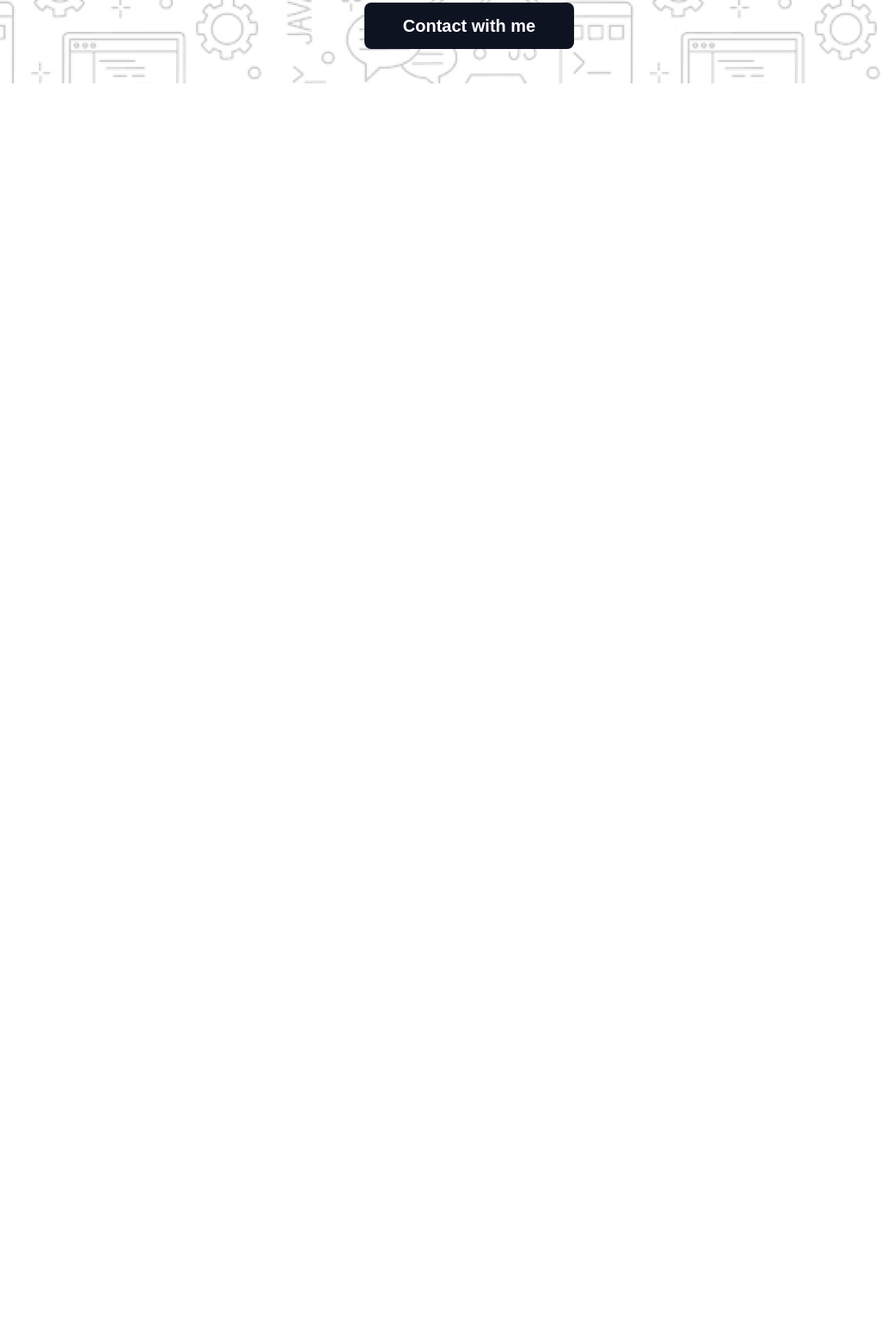
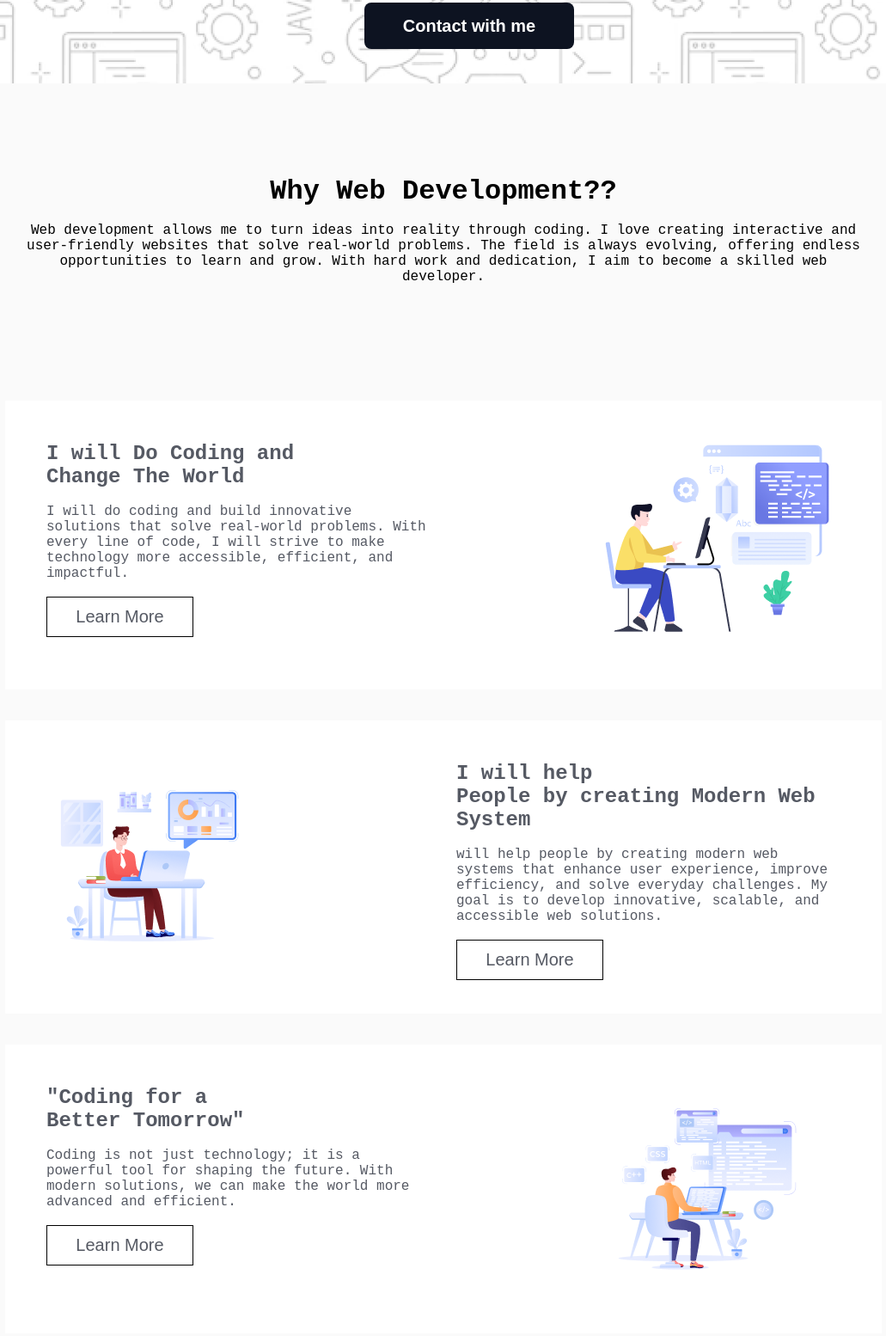
Before and after one commit to yeasirprogrammer/Assaginment-01, a plain HTML site: page index.html in a window 1280 px wide. Shown: the part 510-2064 px from the top of the page at 86% size, without its empty margins (124-1155 px from the left). Before the commit the page ends 800 px from the top, so only its background shows below. Drawn offline with Linux system fonts and the light colour scheme; a web font is replaced by a local one.

Commit message:
added web devlopment why part

```diff
--- a/Css/style.css
+++ b/Css/style.css
@@ -13,6 +13,12 @@
   /* Shared Style */
   .dark-1{
     color: #0D1321;
+  }
+  .dark-2{
+    color: #131414;
+  }
+  .heding-color{
+    color: rgba(13, 19, 33, 0.70);
   }
 
   /* Nav section strat*/
@@ -81,3 +87,54 @@
     font-weight: 600;
     margin-bottom: 54px;
   }
+  /* End banner Section */
+  .devlopment-section{
+    width: 1140px;
+    height: 1550px;
+    background-color: rgba(13, 19, 33, 0.02);
+    margin: 0 auto;
+
+  }
+.why-devlovment{
+    padding: 97px 80px;
+
+}
+.wd-content{
+    text-align: center;
+    margin-top: 10px;
+    margin-bottom: 20px;
+}
+.devlop-card{
+  max-width: 1020px;
+  margin: 0 auto;
+  background-color: rgba(255, 255, 255, 1.00);
+
+}
+.card-1{
+  display: flex;
+  justify-content: space-between;
+  padding: 48px;
+  border-radius: 16px;
+}
+.card-content{
+  width: 447px;
+  height: 219px;
+
+}
+.card-title{
+  font-weight: bold;
+  font-size: 24px;
+}
+.card-img{
+  width: 275px;
+  height: 240px;
+  margin-left: 200px;
+}
+.btn-leran{
+  height:47px;
+  width: 171px;
+  border: 1px solid black;
+  background-color: white;
+  cursor: pointer;
+  font-size: 20px;
+}
--- a/index.html
+++ b/index.html
@@ -26,14 +26,64 @@
                 <p class="banaer-paragph">I am learning new technologies every day to improve my skills. With dedication and practice, I will achieve my goal soon. </p>
                 <div class="btn"><button class="banner-btn">Contact with me</button></div>
             </div>
-
         </div>
     </header>
 
 
+    <main>
+        <!-- Why Web Development?? Section -->
+         <div class="devlopment-section">
+            <div class="why-devlovment">
+             <div class="wd-content">
+                <h1>Why Web Development??</h1> <br>
+                <p>Web development allows me to turn ideas into reality through coding. I love creating interactive and user-friendly websites that solve real-world problems. The field is always evolving, offering endless opportunities to learn and grow. With hard work and dedication, I aim to become a skilled web developer. </p> <br>
+             </div>
 
+            </div>
+            <div class="devlop-card">
+                <div class="card-1">
+                    <div class="card-content">
+                        <h2 class="heding-color card-title">I will Do Coding and <br> Change The World</h2>  <br>
+                        <p class="heding-color">I will do coding and build innovative solutions that solve real-world problems. With every line of code, I will strive to make technology more accessible, efficient, and impactful.<br> <br>
+                            <button class="btn-leran heding-color">Learn More</button>
+                        </p>
+                    </div>
+                    <div class="card-img">
+                        <img src="./assets/Layer_1.png" alt="">
+                    </div>
+                </div>
+            </div> <br> <br>
+            <div class="devlop-card">
+                <div class="card-1">
+                    <div class="card-img-2">
+                        <img src="./assets/Group 3.png" alt="">
+                    </div>
+                    <div class="card-content">
+                        <h2 class="heding-color card-title">I will help <br> People by creating Modern Web System</h2>  <br>
+                        <p class="heding-color"> will help people by creating modern web systems that enhance user experience, improve efficiency, and solve everyday challenges. My goal is to develop innovative, scalable, and accessible web solutions.<br> <br>
+                            <button class="btn-leran heding-color">Learn More</button>
+                        </p>
+                    </div>
 
-    <main></main>
+                </div>
+            </div> <br> <br>
+
+            <div class="devlop-card">
+                <div class="card-1">
+                    <div class="card-content">
+                        <h2 class="heding-color card-title">"Coding for a <br>Better Tomorrow"</h2>  <br>
+                        <p class="heding-color">Coding is not just technology; it is a powerful tool for shaping the future. With modern solutions, we can make the world more advanced and efficient.<br> <br>
+                            <button class="btn-leran heding-color">Learn More</button>
+                        </p>
+                    </div>
+                    <div class="card-img">
+                        <img src="./assets/Group 4.png" alt="">
+                    </div>
+                </div>
+            </div> <br> <br>
+         </div>
+
+    </main>
     <footer></footer>
 </body>
 </html>
```
